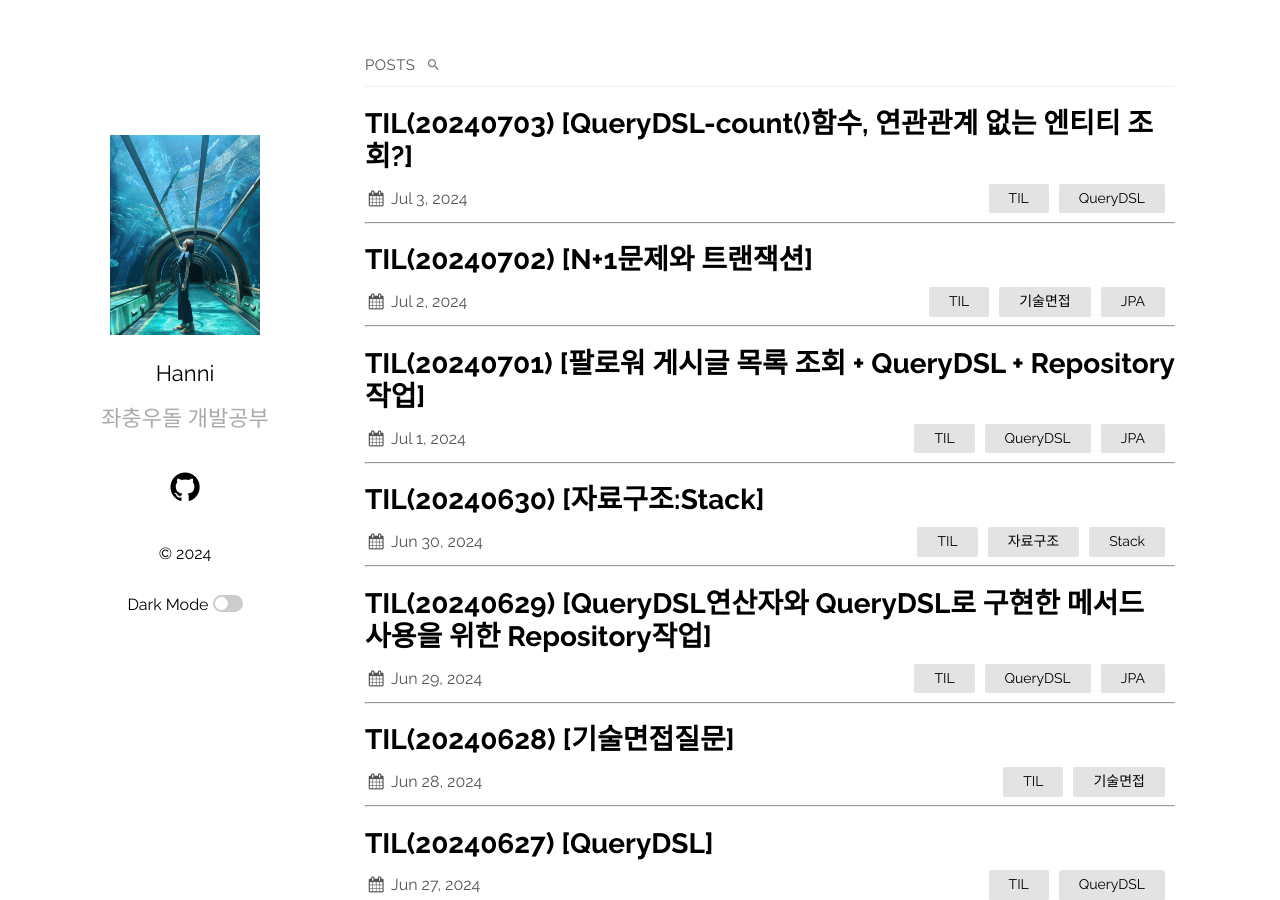
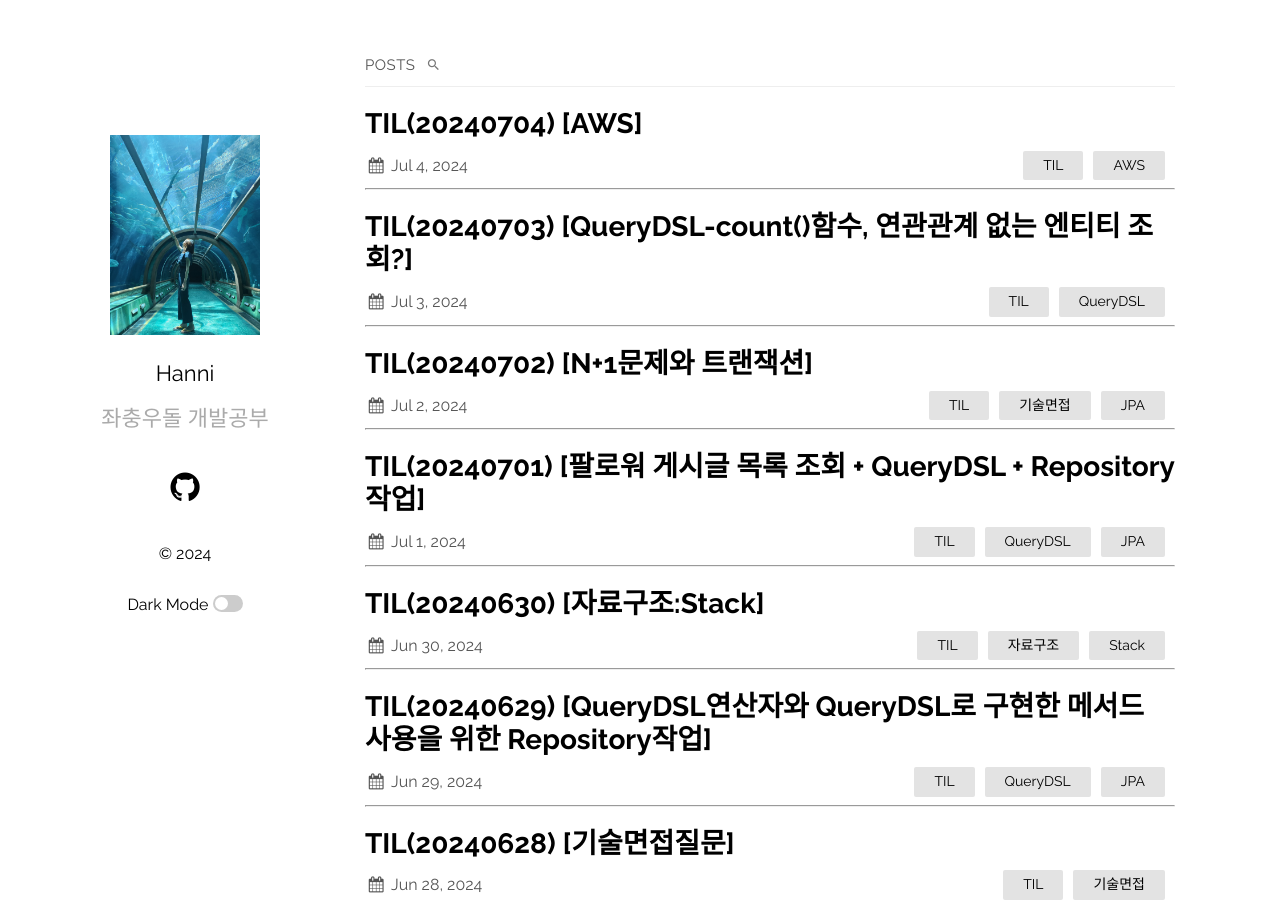
Before and after one commit to HaejungHan/HaejungHan.previous.blog, a Jekyll site: the page built from index.md, in a window 1280 px wide and 900 px high. Built offline with Jekyll 4.4.1, drawn with Linux system fonts in a browser that asks for light colours.

Commit message:
20240704 TIL init

````diff
--- a/_posts/2024-06-28-기술면접질문.markdown
+++ b/_posts/2024-06-28-기술면접질문.markdown
@@ -37,7 +37,8 @@ categories: TIL 기술면접
 ** Hibernate -> 개발자에게 따로 SQL문을 작성하지 않고 직관적인 메서드를 사용해 데이터를 조작할 수 있다는 것
 ** ORM -> 객체지향 어플리케이션에서 사용하는 객체와 DB를 자동으로 매핑해주는 기술
 ```
-- QueryDSL을 사용하여 복잡한 동적 쿼리를 작성하는 방법을 설명해 주세요.
+- QueryDSL을 사용하여 복잡한 동적 쿼리를 작성하는 방법을 설명해 주세요.<br>
+: QueryDSL은 자바에서 유연하고 안전한 SQL코드를 작성할 수 있도록 하고 코드의 가독성과 유지보수성을 높여주는데 주로 사용합니다. 1.gradle에 의존성을 추가하고 2. Q클래스를 생성해준 다음 3. JPAQuery를 사용해서 동적쿼리를 만들 수 있습니다.
 
 - 프로젝트에서 좋아요 기능을 구현할 때, 특정 사용자가 특정 게시글을 이미 좋아요 했는지 확인하는 방법을 설명해 주세요.<br>
 : likeRepository에서 postId와 userId가 있는지 isPresent()메서드를 사용하여 중복여부를 확인할 수 있습니다.
--- a/_posts/2024-07-03-QueryDSL-count()함수와 연관관계 없이 조회.markdown
+++ b/_posts/2024-07-03-QueryDSL-count()함수와 연관관계 없이 조회.markdown
@@ -126,4 +126,4 @@ like의 엔티티가 현재 연관관계가 없기 때문에 dto생성자가 저
 orderby 정렬이 있었지만 요구사항에는 "정렬없이"라고 되어있어서 해당 코드도 뺐다. 그리고 뒤늦게 발견한 사실은 like랑 저렇게 묶어두게 되면 groupby때문에 like랑 엮여서
 count가 중복되어서 나타난다는 사실도 알게되었다. 후후...
 
-jpa메서드로 간편하게 해당 부분을 구현할 수도 있겠지만 QueryDSL로 직관적으로 어디서 데이터를 가져올건지 어떻게 가져와서 어떻게 가공해서 반환할건지에 대해 알 수 있어서 너무 좋았다. 그래서 복잡한 동적쿼리를 만들때는 QueryDSL를 사용하면 효율적일 수 있다는 것이 이런 걸까...??😅
+jpa메서드로 간편하게 해당 부분을 구현할 수도 있겠지만 QueryDSL로 직관적으로 어디서 데이터를 가져올건지 어떻게 가져와서 어떻게 가공해서 반환할건지에 대해 알 수 있어서 너무 좋았다. 그럼 동적쿼리를 작성하기 위해선 어떻게 할까?
--- /dev/null
+++ b/_posts/2024-07-04-copy.markdown
@@ -0,0 +1,8 @@
+---
+layout: post
+title:  "TIL(20240704) [AWS]"
+date:  2024-07-04
+categories: TIL AWS
+---
+
+---------------------------------------------------------------------
````
